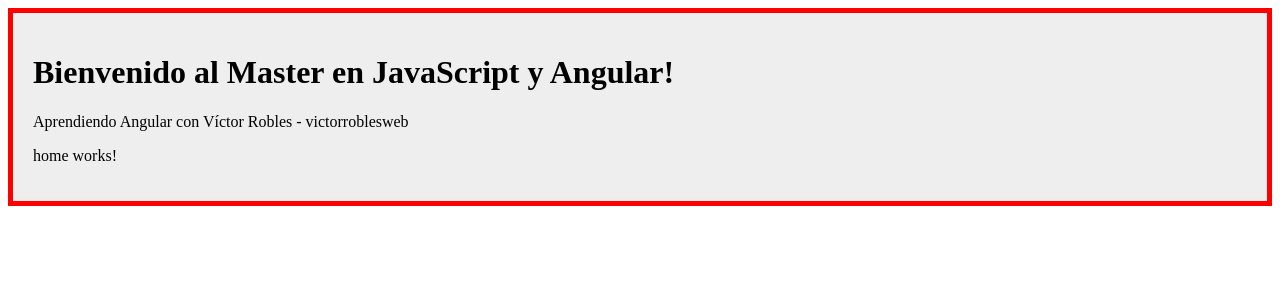
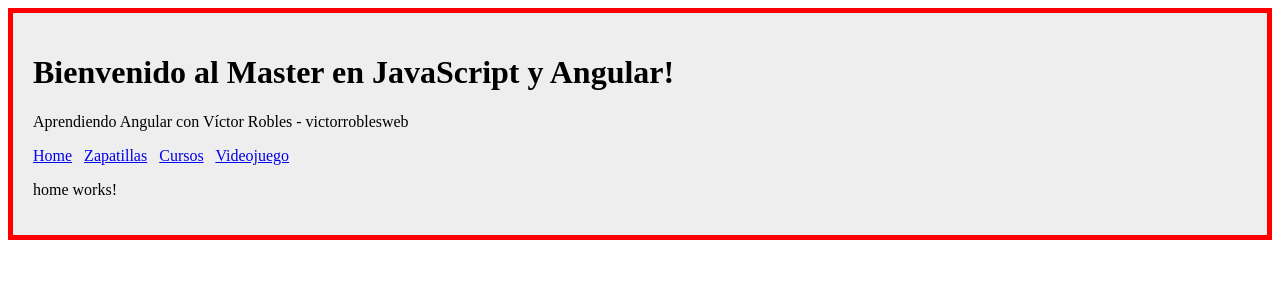
Before and after one commit to carlos-montesm/aprendiendo-angular, an Angular app: page / in a window 1280 px wide. Shown: the top 300 px of the page. Built offline with nearby package versions, Linux system fonts and the light colour scheme.

Commit message:
in the main component view (app.component.html) a navigation menu was created to show each component separately on a different page

```diff
--- a/src/app/app.component.html
+++ b/src/app/app.component.html
@@ -9,6 +9,16 @@
   </h1>
   <p>{{descripcion}}</p>
 
+  <nav>
+    <a [routerLink]="['/']">Home</a>
+    &nbsp;
+    <a [routerLink]="['/zapatillas']">Zapatillas</a>
+    &nbsp;
+    <a [routerLink]="['/cursos']">Cursos</a>
+    &nbsp;
+    <a [routerLink]="['/videojuego']">Videojuego</a>
+  </nav>
+
   <!--
   <button (click)="ocultarVideojuegos(false)" *ngIf="mostrar_videojuegos">Ocultar</button>
   <button (click)="ocultarVideojuegos(true)" *ngIf="!mostrar_videojuegos">Mostrar</button>
```
